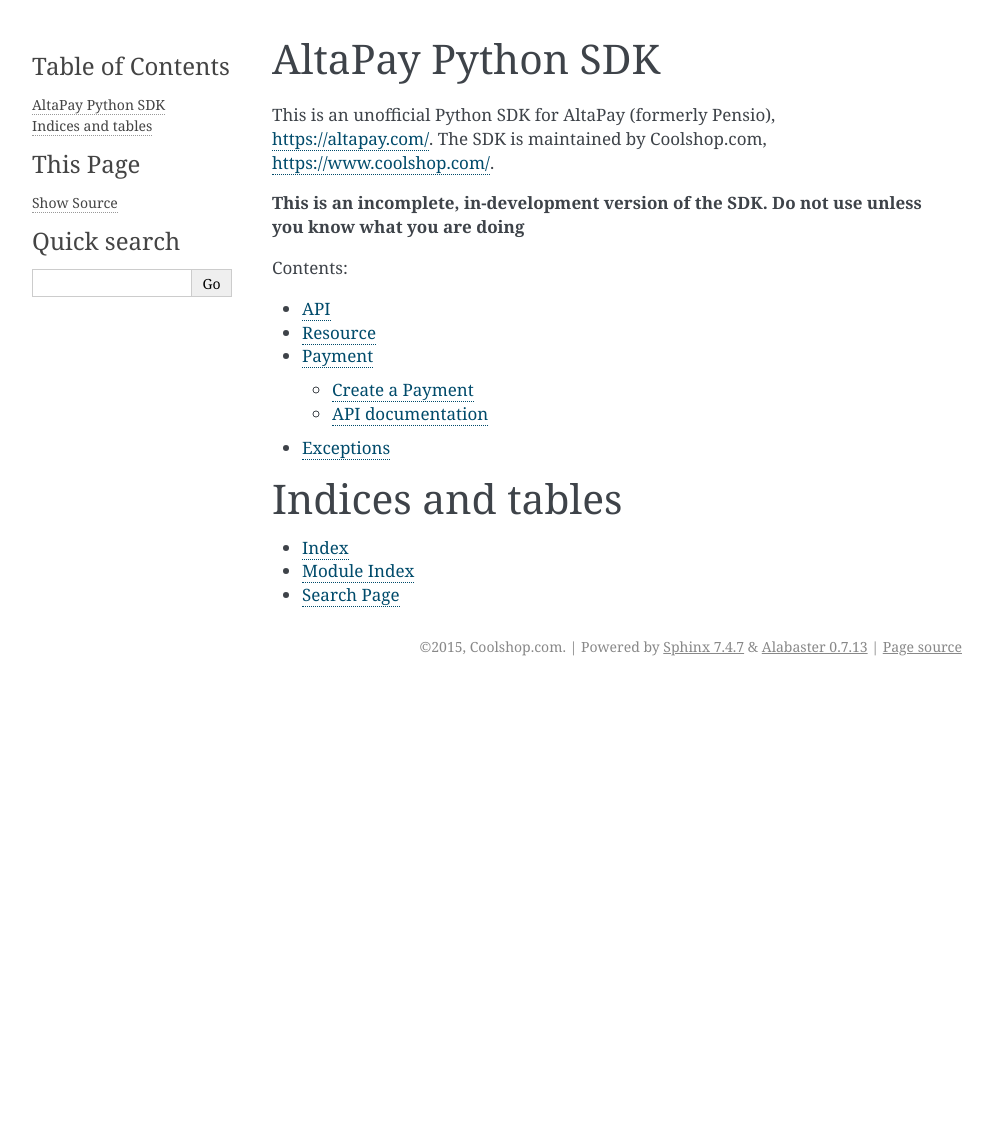
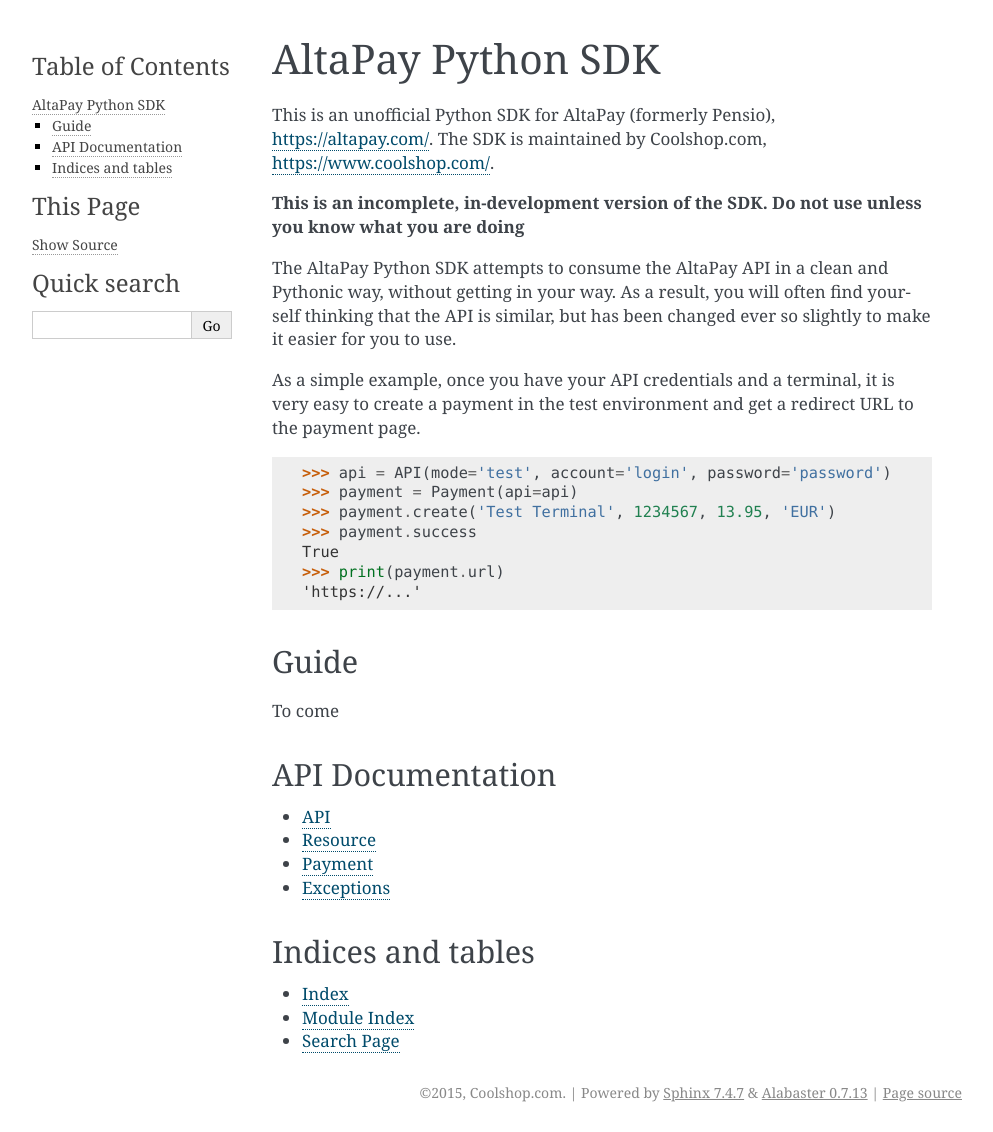
Before and after one commit to coolshop-com/AltaPay, a Sphinx documentation site: the page built from docs/index.rst, in a window 1280 px wide. Shown: the whole page, without its empty margins (148-1141 px from the left). Built offline with Sphinx 7.4.7, drawn with Linux system fonts in a browser that asks for light colours; before the commit the page ends 900 px from its top, so only the background shows below that.

Commit message:
Better coverage and re-structuring docs
- Added far better coverage, which should add up to almost 100% of the
  current system. Two things are not tested: the index call in the API
(awaiting AltaPay on this one), and a part of the login() that
currently seems impossible to reach
- R-estructured the docs a bit
- Re-structured Tox a little bit

```diff
--- a/CHANGELOG.rst
+++ b/CHANGELOG.rst
@@ -1,5 +1,8 @@
 Change Log
 ----------
+
+0.1.dev1 (2015-12-23)
++++++++++++++++++++++
 
 0.1.dev0 (2015-12-18)
 +++++++++++++++++++++
--- a/docs/index.rst
+++ b/docs/index.rst
@@ -5,7 +5,28 @@
 
 **This is an incomplete, in-development version of the SDK. Do not use unless you know what you are doing**
 
-Contents:
+The AltaPay Python SDK attempts to consume the AltaPay API in a clean and Pythonic way, without getting in your way. As a result, you will often find yourself thinking that the API is similar, but has been changed ever so slightly to make it easier for you to use.
+
+As a simple example, once you have your API credentials and a terminal, it is very easy to create a payment in the test environment and get a redirect URL to the payment page.
+
+.. code:: python
+
+    >>> api = API(mode='test', account='login', password='password')
+    >>> payment = Payment(api=api)
+    >>> payment.create('Test Terminal', 1234567, 13.95, 'EUR')
+    >>> payment.success
+    True
+    >>> print(payment.url)
+    'https://...'
+
+Guide
++++++
+
+To come
+
+
+API Documentation
++++++++++++++++++
 
 .. toctree::
    :maxdepth: 2
@@ -16,9 +37,8 @@
    exceptions
 
 
-
 Indices and tables
-==================
+++++++++++++++++++
 
 * :ref:`genindex`
 * :ref:`modindex`
```
Also changed, not shown: docs/payment.rst (+0 -16 lines), .travis.yml, 9 other files.
